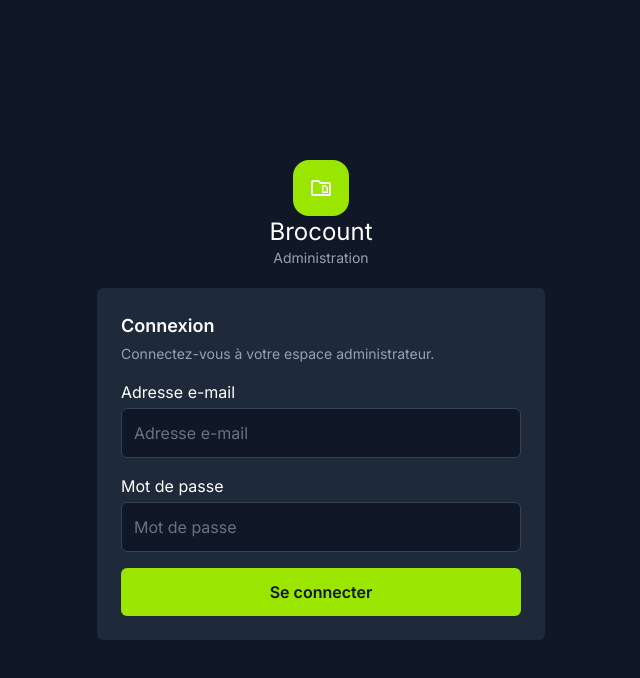
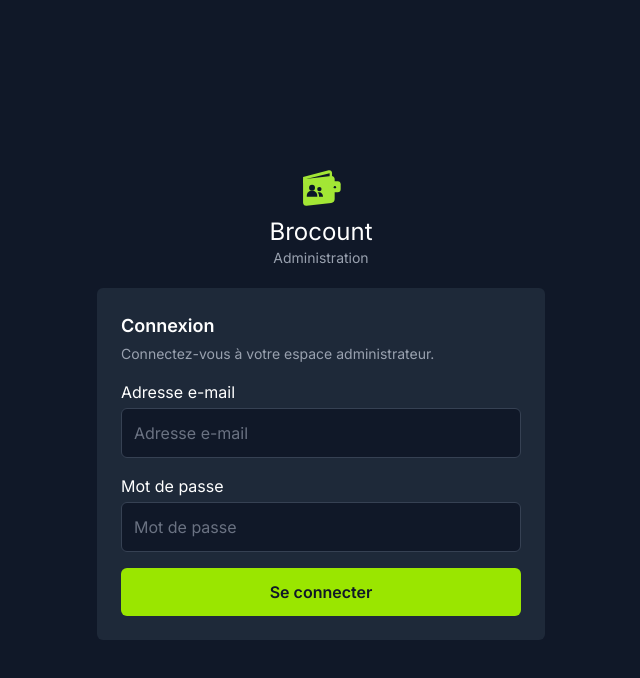
Before and after one commit to TitiBond/brocount, an Angular app in the folder brocount-dashboard/: page /login in a window 1280 px wide. Shown: the top 678 px of the page, without its empty margins (319-959 px from the left). Built offline with nearby package versions, Linux system fonts and the light colour scheme; no server answers.

Commit message:
updating login page logo and adding real data for admin adress in header

```diff
--- a/brocount-dashboard/src/app/features/auth/login/login.html
+++ b/brocount-dashboard/src/app/features/auth/login/login.html
@@ -1,9 +1,7 @@
 <div class="h-full w-full flex flex-col gap-5 justify-center items-center bg-gray-900 px-4">
   <!-- HEADER -->
   <div class="flex justify-center items-center flex-col">
-    <div class="p-4 bg-lime-400 rounded-2xl flex items-center justify-center">
-      <span class="material-icons-outlined">snippet_folder</span>
-    </div>
+    <img src="/brocount.svg" alt="Brocount" class="size-14" />
 
     <span class="text-white text-2xl">Brocount</span>
     <span class="text-sm text-gray-400">Administration</span>
--- a/brocount-dashboard/src/app/features/dashboard/layout/dashboard-layout.ts
+++ b/brocount-dashboard/src/app/features/dashboard/layout/dashboard-layout.ts
@@ -91,7 +91,7 @@ export class DashboardLayout {
   protected readonly headerOptions = computed<IHeaderOption>(() => ({
     title: this._pageTitle(),
     breadcrumb: this._breadcrumb(),
-    userEmail: 'thibault@gmail.com',
+    userEmail: this._authService.currentAdmin.value()?.email ?? '',
     buttons: [
       {
         icon: 'notifications',
```
